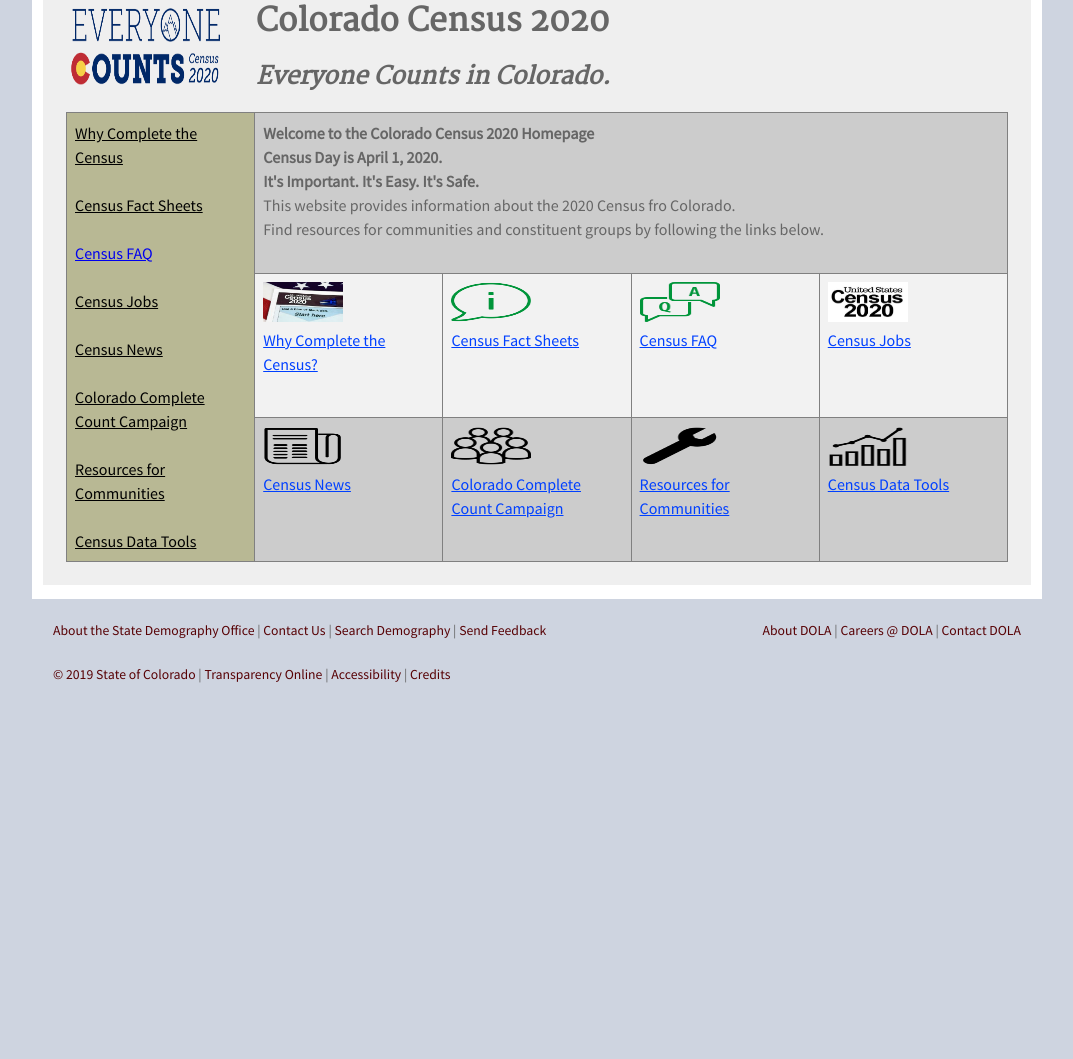
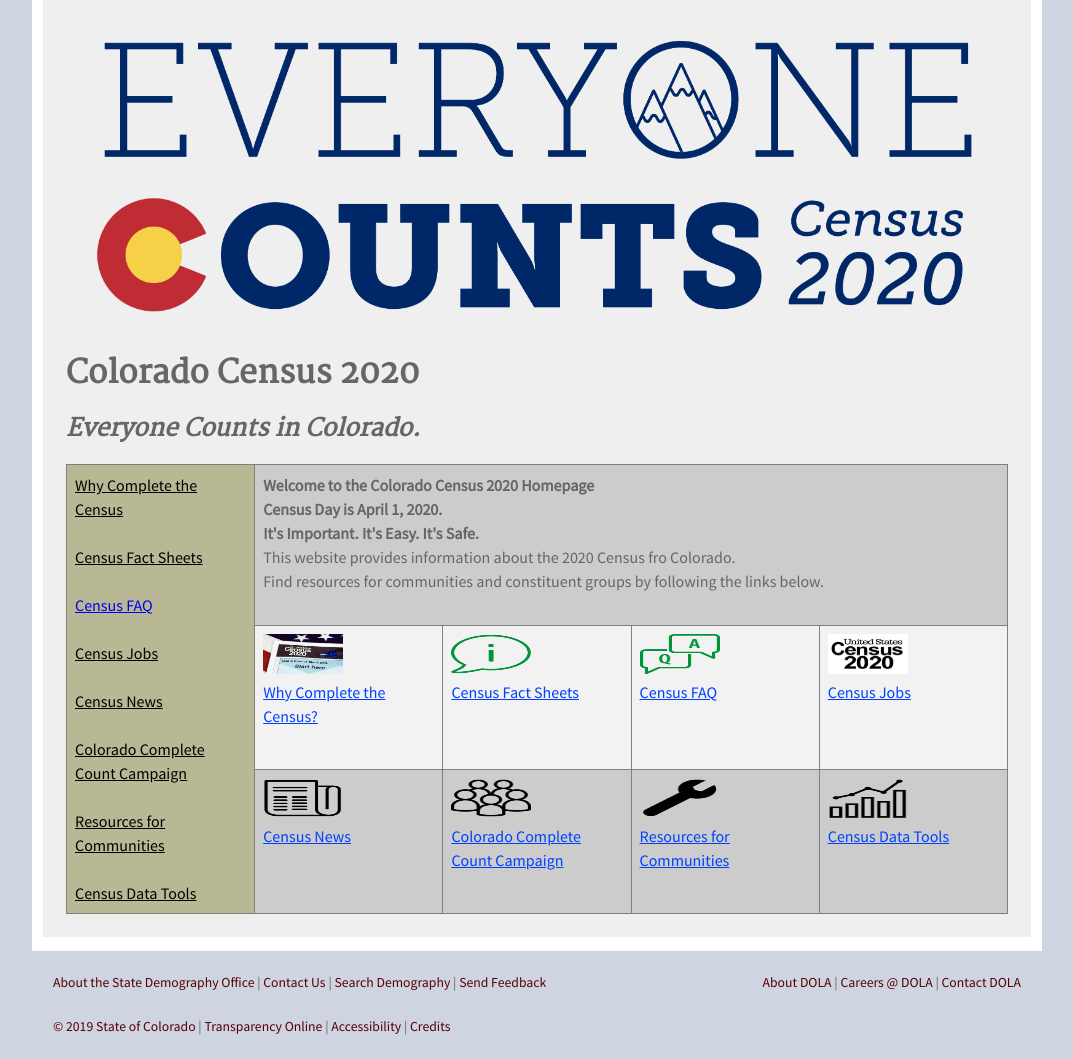
Before and after one commit to TBleess/Website_New, a Jekyll site: the page built from pages/5_CensusACS/census_2020_main.html, in a window 1280 px wide. Shown: the part 961-2020 px from the top of the page, without its empty margins (103-1176 px from the left). Built offline with Jekyll 4.4.1, drawn with Linux system fonts in a browser that asks for light colours; before the commit the page ends 1668 px from its top, so only the background shows below that.

Commit message:
Update census_2020_main.html

```diff
--- a/pages/5_CensusACS/census_2020_main.html
+++ b/pages/5_CensusACS/census_2020_main.html
@@ -51,7 +51,7 @@
 <div>
       <img src="/images/AdobeStock_134849033.jpeg" alt="Everyone Counts in Colorado.  Show that you are here." width="85%" height="85%"></img>
 </div>
-<p><img src="/images/CO_Census2020_v3-01.png" style="width:160px;height:100px;float:left;margin-right:30px;">
+<p><img src="/images/CO_Census2020_v3-01.png" style="width:100%;height:auto;float:left;margin-right:30px;">
    <h1>Colorado Census 2020 </h1>
    <h2><i>Everyone Counts in Colorado.</i></h2>
 </p>
```
